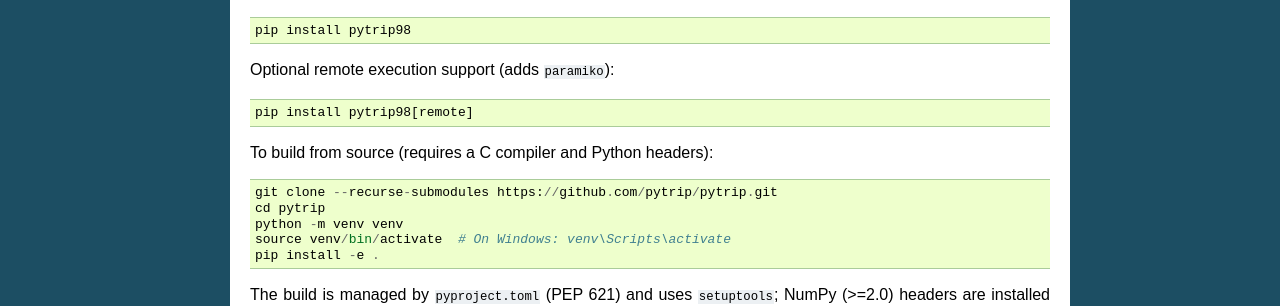
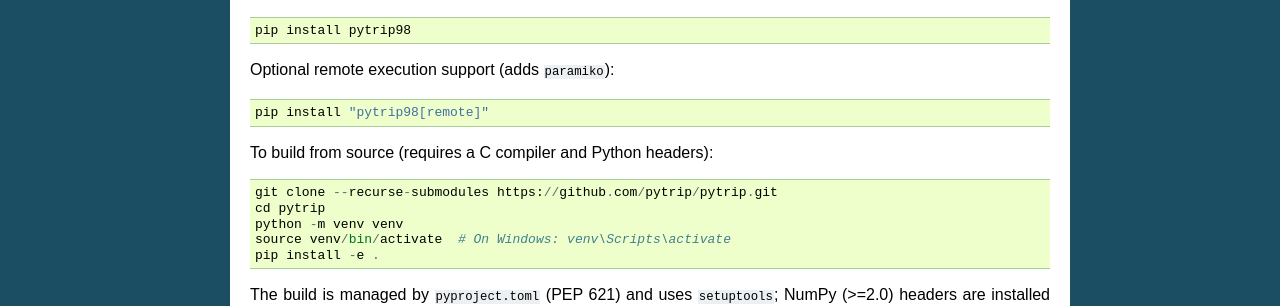
Before and after one commit to pytrip/pytrip, a Sphinx documentation site: the page built from docs/readme.rst, in a window 1280 px wide. Shown: the part 633-939 px from the top of the page. Built offline with Sphinx 7.4.7, drawn with Linux system fonts in a browser that asks for light colours; pages that are not in the unit, such as notebooks, are missing from menus.

```diff
--- a/README.rst
+++ b/README.rst
@@ -37,7 +37,7 @@ Basic installation (latest release from PyPI)::
 
 Optional remote execution support (adds ``paramiko``)::
 
-	pip install pytrip98[remote]
+	pip install "pytrip98[remote]"
 
 To build from source (requires a C compiler and Python headers)::
 
--- a/docs/install.rst
+++ b/docs/install.rst
@@ -38,7 +38,7 @@ PyTRiP relies on these core packages which are installed automatically when usin
 
 Optional remote execution support via SSH requires:
 
-    * `paramiko <http://www.paramiko.org/>`_ – Install with ``pip install pytrip98[remote]``.
+    * `paramiko <http://www.paramiko.org/>`_ – Install with ``pip install "pytrip98[remote]"``.
 
 Installing from PyPI (All Platforms)
 ------------------------------------
```
